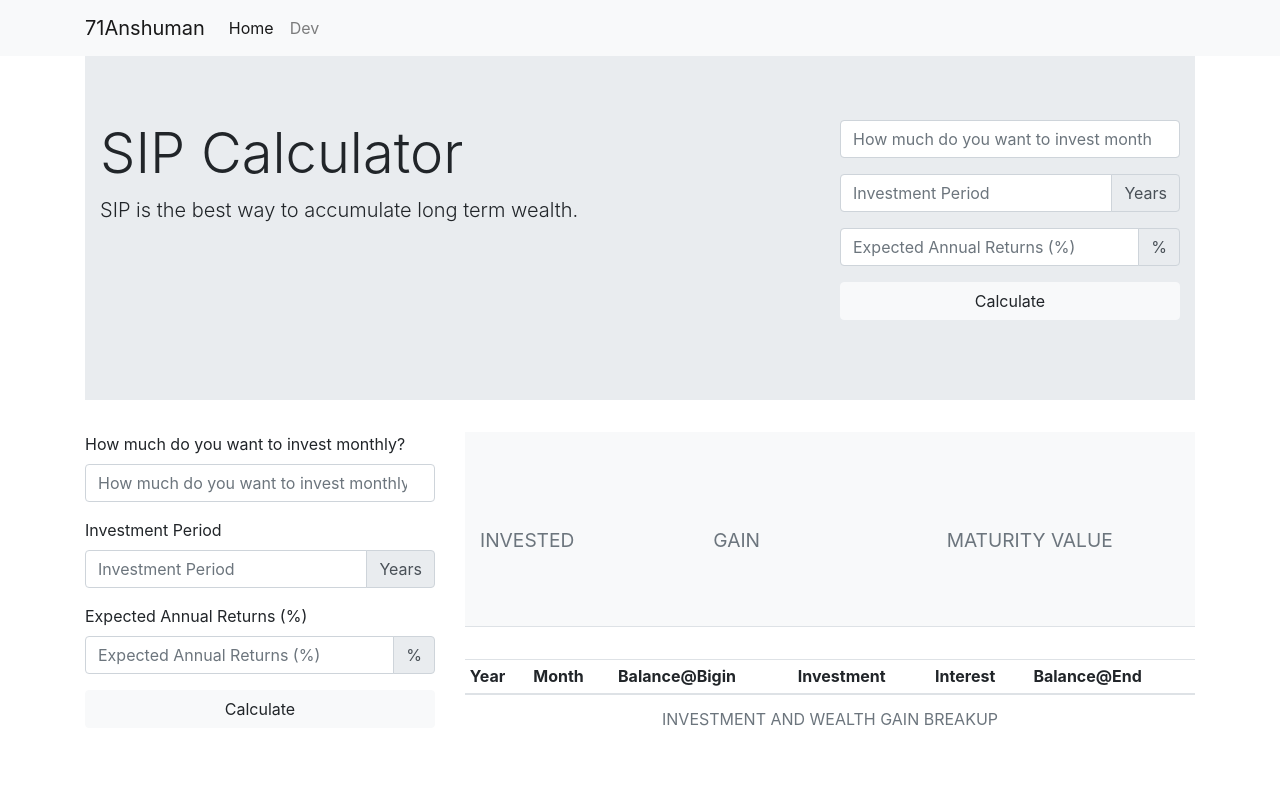
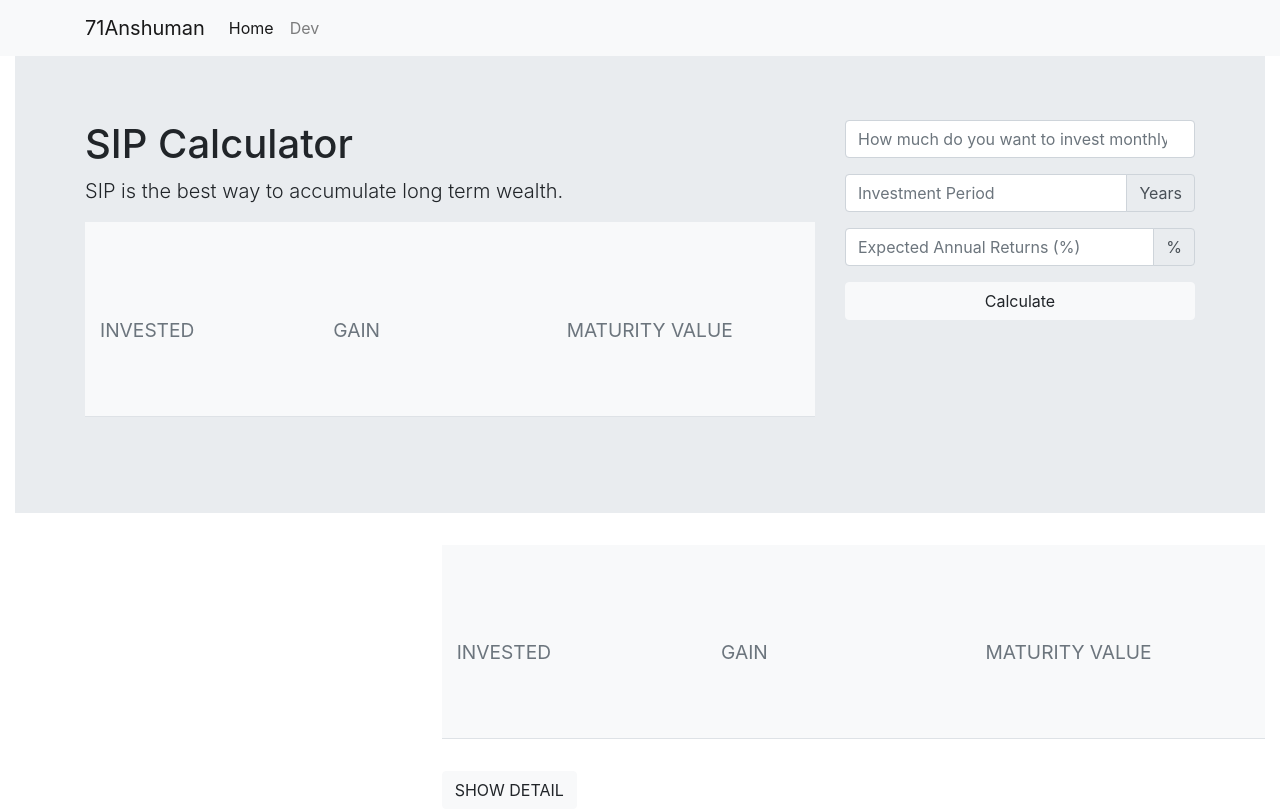
Before and after one commit to 71anshuman/utils, a React (Create React App) app: page / in a window 1280 px wide. Built offline with nearby package versions, Linux system fonts and the light colour scheme; what financejs would draw is missing.

Commit message:
year bug fixed

```diff
--- a/package.json
+++ b/package.json
@@ -2,7 +2,7 @@
   "name": "tools-reactjs",
   "version": "0.1.0",
   "private": true,
-  "homepage": "https://71anshuman.github.io/utils",
+  "homepage": "https://tools.71anshuman.com",
   "dependencies": {
     "@testing-library/jest-dom": "^5.11.10",
     "@testing-library/react": "^11.2.6",
--- a/src/App.js
+++ b/src/App.js
@@ -3,6 +3,7 @@ import { Finance } from 'financejs';
 
 import Header from './components/Header';
 import Breakup from './components/Breakup';
+import DataOverview from './components/DataOverview';
 
 let finance = new Finance();
 
@@ -18,16 +19,19 @@ function App() {
     let interest = 0;
     let balanceAtEndOfMonth = 0;
     let transactions = [];
-
-    for (var i = 1 ; i <= period * 12; i++) {
+    let year = 1;
+    let month;
+    for (let i = 1; i <= period * 12; i++) {
+      let mon = parseInt(i % 12);
+      month = mon === 0 ? 12 : mon;
       const totalAmountThisMonth = investmentAmount + sipAmount;
       balanceAtEndOfMonth = totalAmountThisMonth * (1 + (rateOfReturn/100) / 12);
       const thisMonthInterest = Math.round(finance.CI(rateOfReturn/12, 1, totalAmountThisMonth, 1) - totalAmountThisMonth);
       interest += thisMonthInterest;
 
       transactions.push({
-        year: parseInt(i / 12) === 1 ? 1 : parseInt(i / 12),
-        month: parseInt(i % 12) === 0 ? 12 : parseInt(i % 12),
+        year: year,
+        month: month,
         initialBalance: Math.round(investmentAmount),
         investment: sipAmount,
         interest: thisMonthInterest,
@@ -35,6 +39,9 @@ function App() {
         totalInterest: interest
       });
       investmentAmount = balanceAtEndOfMonth;
+      if (mon === 0) {
+        year++;
+      }
     }
     setData(transactions);
     const invested = period * 12 * sipAmount;
@@ -51,13 +58,16 @@ function App() {
   return (
     <>
     <Header />
-    <div className="container">
+    <div className="container-fluid">
       <div className="jumbotron jumbotron-fluid">
         <div className="container">
           <div className="row">
             <div className="col-md-8">
-              <h1 className="display-4">SIP Calculator</h1>
+              <h1 className="display-6">SIP Calculator</h1>
               <p className="lead">SIP is the best way to accumulate long term wealth.</p>
+              <div className="row">
+                <DataOverview meta={meta} />
+              </div>
             </div>
             <div className="col-md-4">
               <form>
@@ -93,33 +103,6 @@ function App() {
       </div>
       <div className="row">
         <div className="col-md-4">
-          <form>
-            <div className="form-group">
-              <label>How much do you want to invest monthly?</label>
-              <input type="number" value={sipAmount} onChange={e => setSipAmount(parseInt(e.target.value))} className="form-control" placeholder="How much do you want to invest monthly?" />
-            </div>
-            <div className="form-group">
-              <label>Investment Period</label>
-              <div className="input-group mb-3">
-                <input type="number" className="form-control" value={period} onChange={e => setPeriod(e.target.value)} placeholder="Investment Period" aria-label="Recipient's username" aria-describedby="basic-addon2" />
-                <div className="input-group-append">
-                  <span className="input-group-text" id="basic-addon2">Years</span>
-                </div>
-              </div>
-            </div>
-            <div className="form-group">
-              <label>Expected Annual Returns (%)</label>
-              <div className="input-group mb-3">
-                <input type="number" value={rateOfReturn} onChange={e => setRateOfReturn(e.target.value)} className="form-control" placeholder="Expected Annual Returns (%)" aria-label="Recipient's username" aria-describedby="basic-addon2" />
-                <div className="input-group-append">
-                  <span className="input-group-text" id="basic-addon2">%</span>
-                </div>
-              </div>
-            </div>
-            <div className="form-group">
-              <button className="btn btn-block btn-light btn-outline" onClick={(e) =>{e.preventDefault(); calculate()}}>Calculate</button>
-            </div>
-          </form>
         </div>
         <div className="col-md-8">
           { data && <Breakup data={data} meta={meta}/> }
--- a/src/components/Breakup.js
+++ b/src/components/Breakup.js
@@ -1,8 +1,9 @@
-import React from 'react'
+import React, { useState } from 'react'
 import { numberFormat } from '../helpers/helpers';
 
 export default function Breakup(props) {
     const { data, meta } = props;
+    const [showTable, setShowTable] = useState(false);
     const { investmentAmount, interestAmount, finalBalance } = meta;
     return (
         <div className="row">
@@ -31,6 +32,8 @@ export default function Breakup(props) {
             </div>
             </div>
             <div className="col-md-12">
+                <button className="btn btn-light text-uppercase" onClick={(() => setShowTable(state => !state))}> { showTable ? 'hide table' : 'Show Detail' }</button>
+                {showTable &&
                     <table className="table table-striped table-hover table-sm scroll">
                         <caption className="text-uppercase text-muted text-center">Investment and Wealth gain Breakup</caption>
                         <thead>
@@ -61,6 +64,7 @@ export default function Breakup(props) {
                         }
                         </tbody>
                     </table>
+                }
             </div>
         </div>
     )
--- /dev/null
+++ b/src/components/DataOverview.js
@@ -0,0 +1,32 @@
+import React from 'react'
+import { numberFormat } from '../helpers/helpers';
+
+export default function DataOverview({meta}) {
+    const { investmentAmount, interestAmount, finalBalance } = meta;
+    return (
+        <div className="col-md-12">
+            <div className="jumbotron jumbotron-fluid bg-light border-bottom border-grey">
+                <div className="container row">
+                    <div className="col-md-4">
+                        <h4 className="display-6">
+                            { numberFormat(investmentAmount) }<br/>
+                            <small className="text-muted">INVESTED</small>
+                        </h4>
+                    </div>
+                    <div className="col-md-4">
+                        <h4 className="display-6">
+                            { numberFormat(interestAmount) }<br/>
+                            <small className="text-muted">GAIN</small>
+                        </h4>
+                    </div>
+                    <div className="col-md-4">
+                        <h4 className="display-6">
+                            { numberFormat(finalBalance) }<br/>
+                            <small className="text-muted text-uppercase">maturity value</small>
+                        </h4>
+                    </div>
+                </div>
+            </div>
+        </div>
+    )
+}
```
Lines whose indentation alone changed are shown as unchanged.
